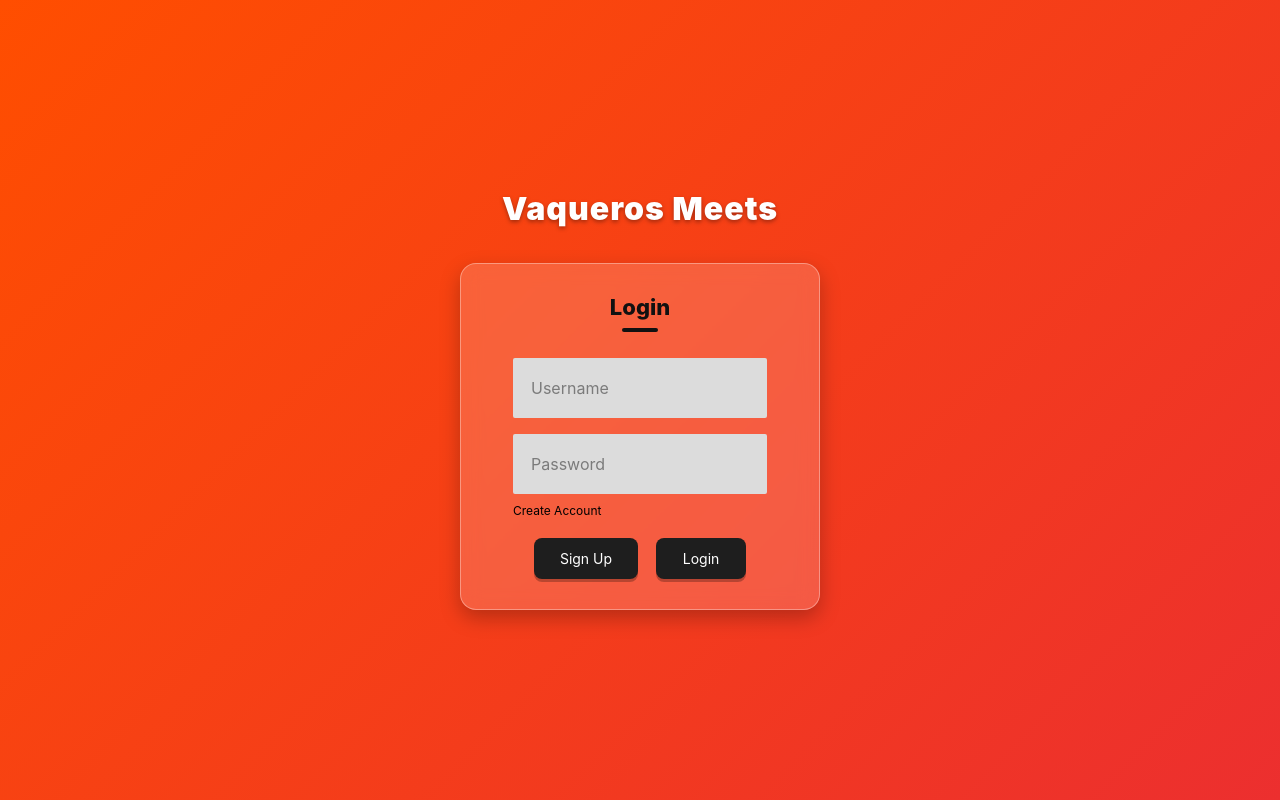
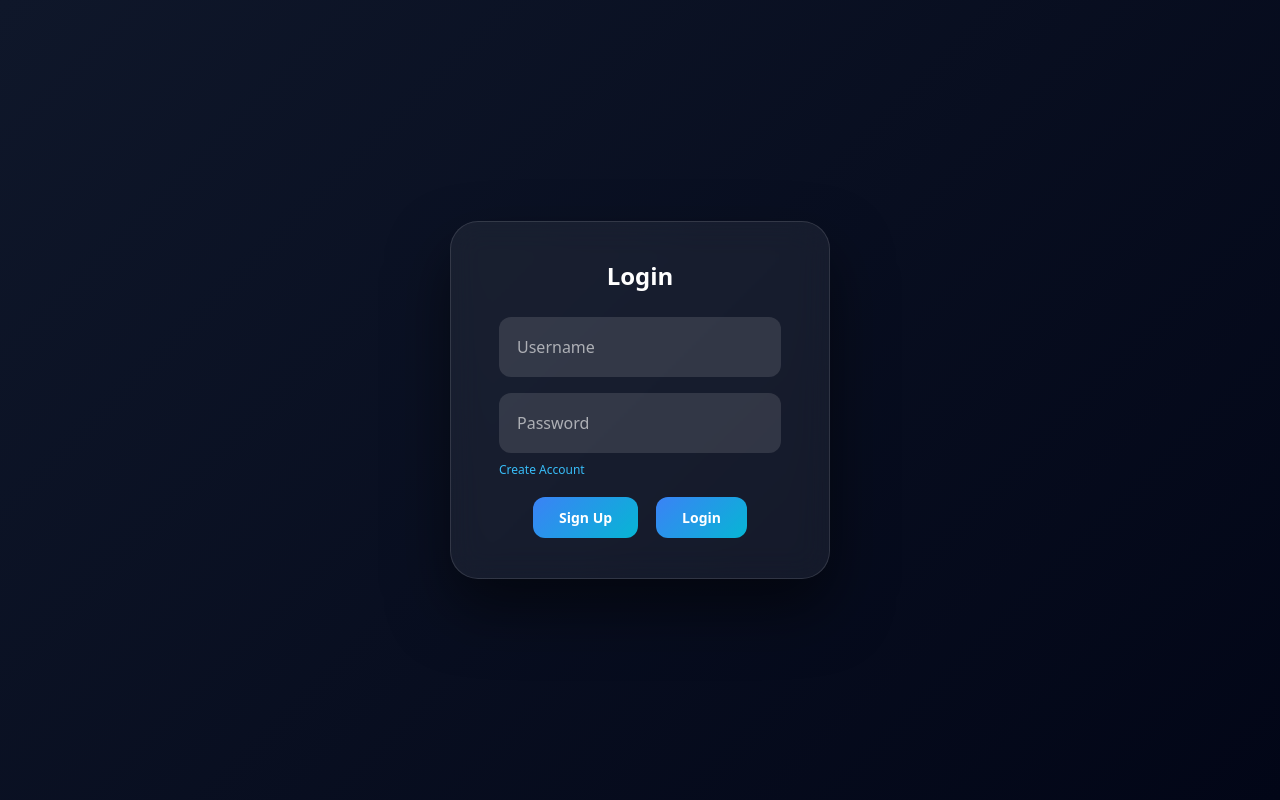
Before and after one commit to Gabriel956/Software_Engineering_Project, a Django app: page / in a window 1280 px wide. Run offline with Django 5.2, Linux system fonts and the light colour scheme; some libraries are stand-ins or nearby versions.

Commit message:
Improved UI for login_events.html

```diff
--- a/main/app/templates/app/login_events.html
+++ b/main/app/templates/app/login_events.html
@@ -2,11 +2,10 @@
 <html lang="en">
 <head>
   <meta charset="utf-8">
+  <title>Login & Events</title>
   <meta name="viewport" content="width=device-width, initial-scale=1">
-  <title>In the Works — Login</title>
-
-  <link rel="stylesheet"
-        href="https://cdn.jsdelivr.net/npm/bootstrap@5.3.2/dist/css/bootstrap.min.css">
+  <link href="https://cdn.jsdelivr.net/npm/bootstrap@5.3.3/dist/css/bootstrap.min.css" rel="stylesheet">
+  <script src="https://cdn.jsdelivr.net/npm/gsap@3.12.5/dist/gsap.min.js"></script>
 
   <style>
     html, body {
@@ -15,9 +14,9 @@
     }
 
     body {
-    background: linear-gradient(135deg, #ff4e00, #ec2f2f); /* BLOOD ORANGE GRADIENT */
-    font-family: Inter, system-ui, -apple-system, "Segoe UI", Roboto, "Helvetica Neue", Arial;
-    color: #111;
+      background: linear-gradient(135deg, #0f172a, #020617);
+      font-family: Poppins, system-ui, sans-serif;
+      color: white;
       overflow-x: hidden;
     }
 
@@ -31,48 +30,35 @@
     }
 
     .login-card {
-  width: 360px;
+      width: 380px;
+      background: rgba(255,255,255,0.06);
+      border-radius: 1.75rem;
+      border: 1px solid rgba(255,255,255,.12);
+      box-shadow: 0 30px 60px rgba(0,0,0,.5);
+      backdrop-filter: blur(16px);
+      padding: 2.5rem;
       text-align: center;
-  padding: 30px 28px;
-  border-radius: 16px;
-  background: rgba(255, 255, 255, 0.17);  /* translucent white */
-  box-shadow: 0 8px 20px rgba(0, 0, 0, 0.25);
-  backdrop-filter: blur(10px);            /* frosted-glass effect */
-  -webkit-backdrop-filter: blur(10px);
-  border: 1px solid rgba(255, 255, 255, 0.35);
     }
 
     h1.title {
-    font-size: 22px;
+      font-size: 24px;
       font-weight: 800;
       margin-bottom: 26px;
-    position: relative;
-    display: inline-block;
-    padding-bottom: 12px;
-  }
-
-  h1.title::after {
-    content: '';
-    position: absolute;
-    left: 50%;
-    bottom: 0;
-    transform: translateX(-50%);
-    height: 4px;
-    width: 36px;
-    background: #111;
-    border-radius: 2px;
     }
 
     .form-control.custom-input {
-    background: #dcdcdc;
-    border: 0;
+      background: rgba(255,255,255,.12);
+      border: none;
       height: 60px;
-    border-radius: 2px;
-    padding: 0 18px;
+      border-radius: .75rem;
+      box-shadow: none;
+      padding-left: 18px;
+      padding-right: 18px;
+      color: white;
     }
 
     .form-control.custom-input::placeholder {
-    color: #7b7b7b;
+      color: rgba(255,255,255,.6);
     }
 
     .create-link {
@@ -81,100 +67,192 @@
       margin-top: 8px;
       margin-bottom: 18px;
       font-size: 12px;
-    color: #000000;
+      color: #38bdf8;
       text-decoration: none;
     }
 
     .btn-custom {
-    background: #1e1e1e;
-    color: #fff;
-    border: 0;
-    border-radius: 8px;
+      background: linear-gradient(135deg, #3b82f6, #06b6d4);
+      color: white;
+      border: none;
+      border-radius: .75rem;
       padding: 10px 26px;
       font-size: 14px;
       min-width: 90px;
-    box-shadow: 0 3px 0 rgba(0, 0, 0, 0.25);
+      font-weight: 600;
     }
 
     .btn-row {
       display: flex;
+      gap: 18px;
       justify-content: center;
-    gap: 18px;
       margin-top: 12px;
     }
 
-  .app-title {
-  font-size: 32px;
-  font-weight: 900;
-  letter-spacing: 1px;
-  color: #fff;
-  text-shadow: 0 2px 4px rgba(0,0,0,0.35);
-  margin-bottom: 10px;
+    .events-section {
+      display: none;
+      padding: 40px 60px;
     }
 
+    .topbar {
+      height: 80px;
+      display: flex;
+      align-items: center;
+      justify-content: space-between;
+      padding: 12px 28px;
+      background: rgba(15,23,42,.95);
+    }
+
+    .brand-box {
+      width: 240px;
+      height: 48px;
+      border-radius: .75rem;
+      background: rgba(255,255,255,.12);
+    }
+
+    .avatar {
+      width: 42px;
+      height: 42px;
+      border-radius: 50%;
+      background: linear-gradient(135deg, #3b82f6, #06b6d4);
+      color: #fff;
+      display: flex;
+      align-items: center;
+      justify-content: center;
+      font-weight: 700;
+    }
+
+    .events-grid {
+      column-count: 2;
+      column-gap: 70px;
+      margin-top: 30px;
+    }
+
+    .event-card {
+      display: flex;
+      background: rgba(255,255,255,0.06);
+      padding: 20px;
+      margin-bottom: 28px;
+      align-items: center;
+      gap: 16px;
+      break-inside: avoid;
+      border-radius: 1.25rem;
+      border: 1px solid rgba(255,255,255,.12);
+      box-shadow: 0 20px 40px rgba(0,0,0,.4);
+      backdrop-filter: blur(12px);
+    }
+
+    .event-thumb {
+      width: 86px;
+      height: 86px;
+      border-radius: .75rem;
+      background: linear-gradient(135deg, #111827, #1f2933);
+    }
+
+    .event-meta {
+      flex: 1;
+    }
+
+    .event-title {
+      font-size: 20px;
+      font-weight: 600;
+      margin-bottom: 6px;
+    }
+
+    .event-desc {
+      font-size: 13px;
+      margin-bottom: 10px;
+      opacity: .8;
+    }
+
+    .event-date {
+      font-size: 13px;
+      opacity: .7;
+    }
+
+    @media(max-width:1000px) {
+      .events-grid {
+        column-count: 1;
+      }
+    }
   </style>
-
 </head>
 
 <body>
 
   <div class="login-wrap" id="loginWrap">
-
-    <!-- Centered App Title -->
-    <div class="page-title text-center mb-4">
-      <h1 class="app-title">Vaqueros Meets</h1>
+    <div class="login-card">
+      <h1 class="title">Login</h1>
+      <form class="px-2" onsubmit="return false;">
+        <div class="mb-3">
+          <input type="text" class="form-control custom-input" placeholder="Username">
         </div>
-
-    <!-- Login Card -->
-    <div class="login-card">
-
-      <h1 class="title">Login</h1>
-
-      <form class="px-4" method="post" action="{% url 'login_events' %}">
-        {% csrf_token %}
-
-        {% if error %}
-          <p style="color: red; font-size: 0.9rem;">{{ error }}</p>
-        {% endif %}
-
-        <div class="mb-3">
-          <input type="text"
-                 class="form-control custom-input"
-                 name="username"
-                 placeholder="Username"
-                 required>
+        <div class="mb-1">
+          <input type="password" class="form-control custom-input" placeholder="Password">
         </div>
-
-        <div class="mb-1">
-          <input type="password"
-                 class="form-control custom-input"
-                 name="password"
-                 placeholder="Password"
-                 required>
-        </div>
-
-        <a href="{% url 'signup' %}"" class="create-link">Create Account</a>
-
+        <a href="#" class="create-link">Create Account</a>
         <div class="btn-row">
-          <a href="{% url 'signup' %}" class="btn btn-custom" id="signup">Sign Up</a>
-          <button type="submit" class="btn btn-custom" id="login">Login</button>
+          <button class="btn btn-custom" id="signup">Sign Up</button>
+          <button class="btn btn-custom" id="login">Login</button>
         </div>
       </form>
-
     </div>
   </div>
 
-  <script src="https://cdnjs.cloudflare.com/ajax/libs/gsap/3.12.2/gsap.min.js"></script>
-  <script src="https://cdn.jsdelivr.net/npm/bootstrap@5.3.2/dist/js/bootstrap.bundle.min.js"></script>
+  <div class="events-section" id="eventsSection">
+    <div class="topbar">
+      <div class="brand-box"></div>
+      <div class="avatar">G</div>
+    </div>
+
+    <div class="events-grid">
+      <div class="event-card">
+        <div class="event-thumb"></div>
+        <div class="event-meta">
+          <div class="event-title">Title</div>
+          <div class="event-desc">Description of Event</div>
+          <div class="event-date">Date / Time</div>
+        </div>
+      </div>
+
+      <div class="event-card">
+        <div class="event-thumb"></div>
+        <div class="event-meta">
+          <div class="event-title">Title</div>
+          <div class="event-desc">Description of Event</div>
+          <div class="event-date">Date / Time</div>
+        </div>
+      </div>
+
+      <div class="event-card">
+        <div class="event-thumb"></div>
+        <div class="event-meta">
+          <div class="event-title">Title</div>
+          <div class="event-desc">Description of Event</div>
+          <div class="event-date">Date / Time</div>
+        </div>
+      </div>
+    </div>
+  </div>
 
   <script>
-    gsap.from('.app-title', { y: -20, opacity: 0, duration: 0.6 });
-    gsap.from('.title', { y: -15, opacity: 0, duration: 0.6, delay: 0.1 });
-    gsap.from('.custom-input', { y: 20, opacity: 0, stagger: 0.15, delay: 0.2 });
+    gsap.from('.title', { y: -20, opacity: 0, duration: 0.6 });
+    gsap.from('.custom-input', { y: 20, opacity: 0, stagger: 0.15 });
     gsap.from('.create-link', { opacity: 0, y: 10, delay: 0.4 });
     gsap.from('.btn-row button', { opacity: 0, y: 15, stagger: 0.1, delay: 0.5 });
+
+    document.getElementById('login').addEventListener('click', () => {
+      gsap.to('#loginWrap', {
+        opacity: 0, duration: 0.5, onComplete: () => {
+          document.getElementById('loginWrap').style.display = 'none';
+          document.getElementById('eventsSection').style.display = 'block';
+          gsap.from('.event-card', { opacity: 0, y: 20, stagger: 0.1, duration: 0.6 });
+          gsap.from('.brand-box', { x: -20, opacity: 0, duration: 0.6 });
+          gsap.from('.avatar', { x: 20, opacity: 0, duration: 0.6 });
+        }
+      });
+    });
   </script>
 
 </body>
-
 </html>
```
Lines whose indentation alone changed are shown as unchanged.
